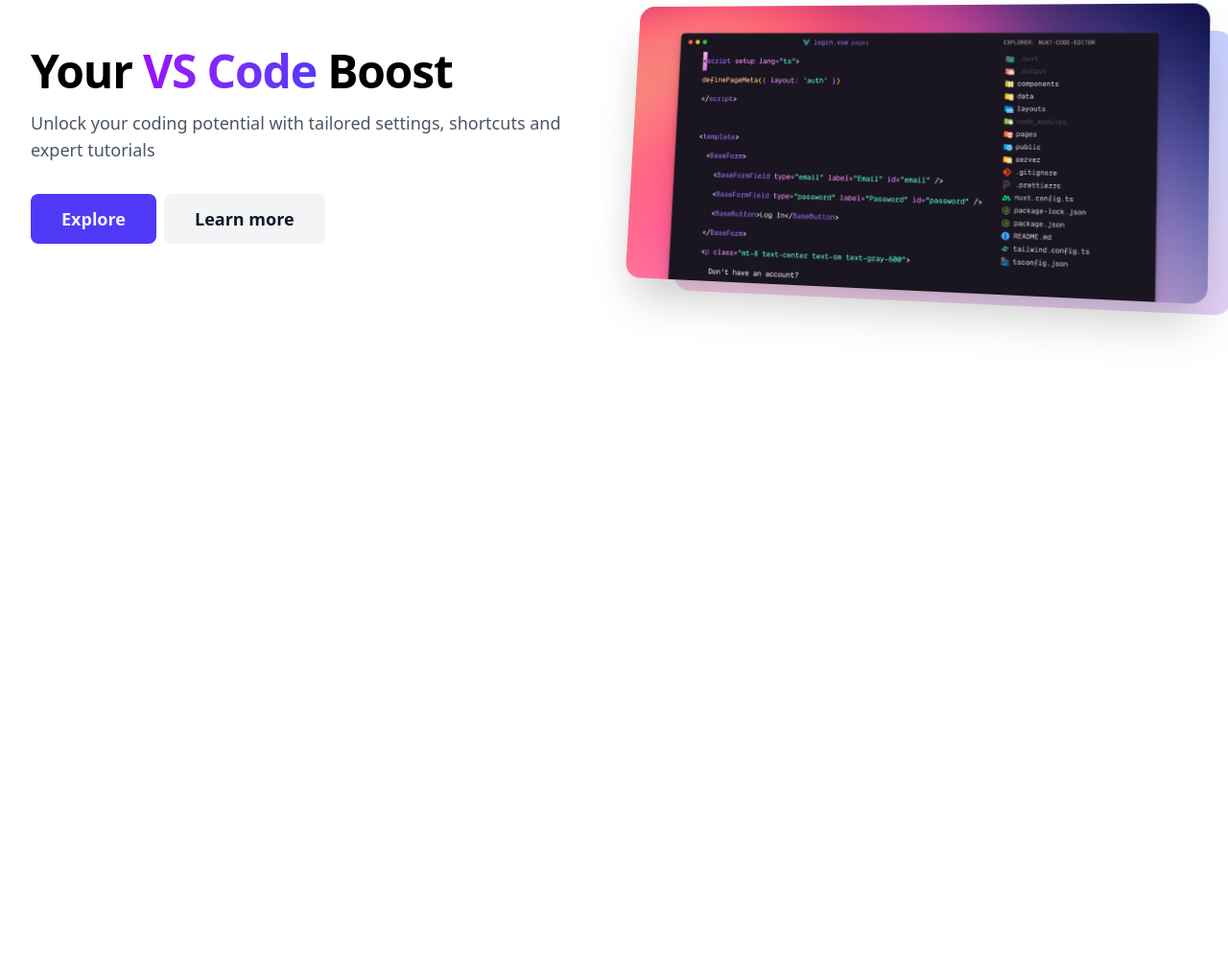
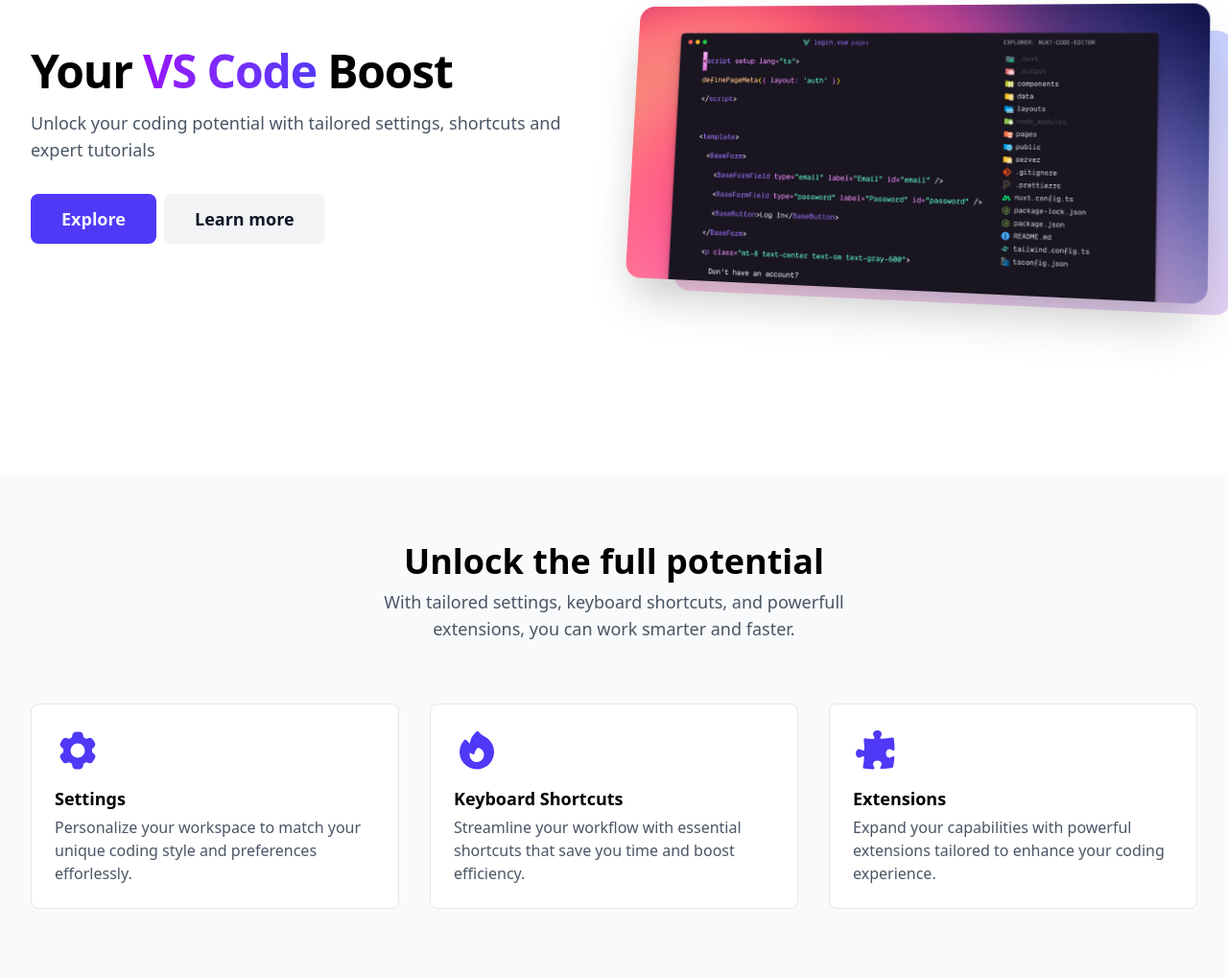
Before and after one commit to Johnny-Jackpot/tailwind-template, a plain HTML site: page index.html in a window 1280 px wide. Shown: the part 205-1224 px from the top of the page at 96% size. Before the commit the page ends 800 px from the top, so only its background shows below. Drawn offline with nearby package versions, Linux system fonts and the light colour scheme.

Commit message:
features

```diff
--- a/index.html
+++ b/index.html
@@ -108,6 +108,92 @@
           </div>
         </div>
       </section>
+      <section class="flex flex-col gap-y-12 py-16 bg-gray-50" id="features">
+        <div class="container max-w-screen-sm">
+          <h2 class="text-4xl font-bold text-center">
+            Unlock the full potential
+          </h2>
+          <p class="mt-2 text-center text-lg text-gray-600">
+            With tailored settings, keyboard shortcuts, and powerfull
+            extensions, you can work smarter and faster.
+          </p>
+        </div>
+        <div class="container grid grid-cols-3 gap-8">
+          <a href="#">
+            <article
+              class="bg-white rounded-lg border border-gray-200 p-6 hover:border-indigo-600 h-full"
+            >
+              <header class="flex flex-col gap-y-3">
+                <svg
+                  xmlns="http://www.w3.org/2000/svg"
+                  viewBox="0 0 24 24"
+                  fill="currentColor"
+                  class="size-12 text-indigo-600"
+                >
+                  <path
+                    fill-rule="evenodd"
+                    d="M11.078 2.25c-.917 0-1.699.663-1.85 1.567L9.05 4.889c-.02.12-.115.26-.297.348a7.493 7.493 0 0 0-.986.57c-.166.115-.334.126-.45.083L6.3 5.508a1.875 1.875 0 0 0-2.282.819l-.922 1.597a1.875 1.875 0 0 0 .432 2.385l.84.692c.095.078.17.229.154.43a7.598 7.598 0 0 0 0 1.139c.015.2-.059.352-.153.43l-.841.692a1.875 1.875 0 0 0-.432 2.385l.922 1.597a1.875 1.875 0 0 0 2.282.818l1.019-.382c.115-.043.283-.031.45.082.312.214.641.405.985.57.182.088.277.228.297.35l.178 1.071c.151.904.933 1.567 1.85 1.567h1.844c.916 0 1.699-.663 1.85-1.567l.178-1.072c.02-.12.114-.26.297-.349.344-.165.673-.356.985-.57.167-.114.335-.125.45-.082l1.02.382a1.875 1.875 0 0 0 2.28-.819l.923-1.597a1.875 1.875 0 0 0-.432-2.385l-.84-.692c-.095-.078-.17-.229-.154-.43a7.614 7.614 0 0 0 0-1.139c-.016-.2.059-.352.153-.43l.84-.692c.708-.582.891-1.59.433-2.385l-.922-1.597a1.875 1.875 0 0 0-2.282-.818l-1.02.382c-.114.043-.282.031-.449-.083a7.49 7.49 0 0 0-.985-.57c-.183-.087-.277-.227-.297-.348l-.179-1.072a1.875 1.875 0 0 0-1.85-1.567h-1.843ZM12 15.75a3.75 3.75 0 1 0 0-7.5 3.75 3.75 0 0 0 0 7.5Z"
+                    clip-rule="evenodd"
+                  />
+                </svg>
+                <h3 class="text-lg font-semibold">Settings</h3>
+              </header>
+              <p class="text-gray-600 mt-1">
+                Personalize your workspace to match your unique coding style and
+                preferences efforlessly.
+              </p>
+            </article>
+          </a>
+          <a href="#">
+            <article
+              class="bg-white rounded-lg border border-gray-200 p-6 hover:border-indigo-600 h-full"
+            >
+              <header class="flex flex-col gap-y-3">
+                <svg
+                  xmlns="http://www.w3.org/2000/svg"
+                  viewBox="0 0 24 24"
+                  fill="currentColor"
+                  class="size-12 text-indigo-600"
+                >
+                  <path
+                    fill-rule="evenodd"
+                    d="M12.963 2.286a.75.75 0 0 0-1.071-.136 9.742 9.742 0 0 0-3.539 6.176 7.547 7.547 0 0 1-1.705-1.715.75.75 0 0 0-1.152-.082A9 9 0 1 0 15.68 4.534a7.46 7.46 0 0 1-2.717-2.248ZM15.75 14.25a3.75 3.75 0 1 1-7.313-1.172c.628.465 1.35.81 2.133 1a5.99 5.99 0 0 1 1.925-3.546 3.75 3.75 0 0 1 3.255 3.718Z"
+                    clip-rule="evenodd"
+                  />
+                </svg>
+                <h3 class="text-lg font-semibold">Keyboard Shortcuts</h3>
+              </header>
+              <p class="text-gray-600 mt-1">
+                Streamline your workflow with essential shortcuts that save you
+                time and boost efficiency.
+              </p>
+            </article>
+          </a>
+          <a href="#">
+            <article
+              class="bg-white rounded-lg border border-gray-200 p-6 hover:border-indigo-600 h-full"
+            >
+              <header class="flex flex-col gap-y-3">
+                <svg
+                  xmlns="http://www.w3.org/2000/svg"
+                  viewBox="0 0 24 24"
+                  fill="currentColor"
+                  class="size-12 text-indigo-600"
+                >
+                  <path
+                    d="M11.25 5.337c0-.355-.186-.676-.401-.959a1.647 1.647 0 0 1-.349-1.003c0-1.036 1.007-1.875 2.25-1.875S15 2.34 15 3.375c0 .369-.128.713-.349 1.003-.215.283-.401.604-.401.959 0 .332.278.598.61.578 1.91-.114 3.79-.342 5.632-.676a.75.75 0 0 1 .878.645 49.17 49.17 0 0 1 .376 5.452.657.657 0 0 1-.66.664c-.354 0-.675-.186-.958-.401a1.647 1.647 0 0 0-1.003-.349c-1.035 0-1.875 1.007-1.875 2.25s.84 2.25 1.875 2.25c.369 0 .713-.128 1.003-.349.283-.215.604-.401.959-.401.31 0 .557.262.534.571a48.774 48.774 0 0 1-.595 4.845.75.75 0 0 1-.61.61c-1.82.317-3.673.533-5.555.642a.58.58 0 0 1-.611-.581c0-.355.186-.676.401-.959.221-.29.349-.634.349-1.003 0-1.035-1.007-1.875-2.25-1.875s-2.25.84-2.25 1.875c0 .369.128.713.349 1.003.215.283.401.604.401.959a.641.641 0 0 1-.658.643 49.118 49.118 0 0 1-4.708-.36.75.75 0 0 1-.645-.878c.293-1.614.504-3.257.629-4.924A.53.53 0 0 0 5.337 15c-.355 0-.676.186-.959.401-.29.221-.634.349-1.003.349-1.036 0-1.875-1.007-1.875-2.25s.84-2.25 1.875-2.25c.369 0 .713.128 1.003.349.283.215.604.401.959.401a.656.656 0 0 0 .659-.663 47.703 47.703 0 0 0-.31-4.82.75.75 0 0 1 .83-.832c1.343.155 2.703.254 4.077.294a.64.64 0 0 0 .657-.642Z"
+                  />
+                </svg>
+                <h3 class="text-lg font-semibold">Extensions</h3>
+              </header>
+              <p class="text-gray-600 mt-1">
+                Expand your capabilities with powerful extensions tailored to
+                enhance your coding experience.
+              </p>
+            </article>
+          </a>
+        </div>
+      </section>
     </main>
   </body>
 </html>
```
